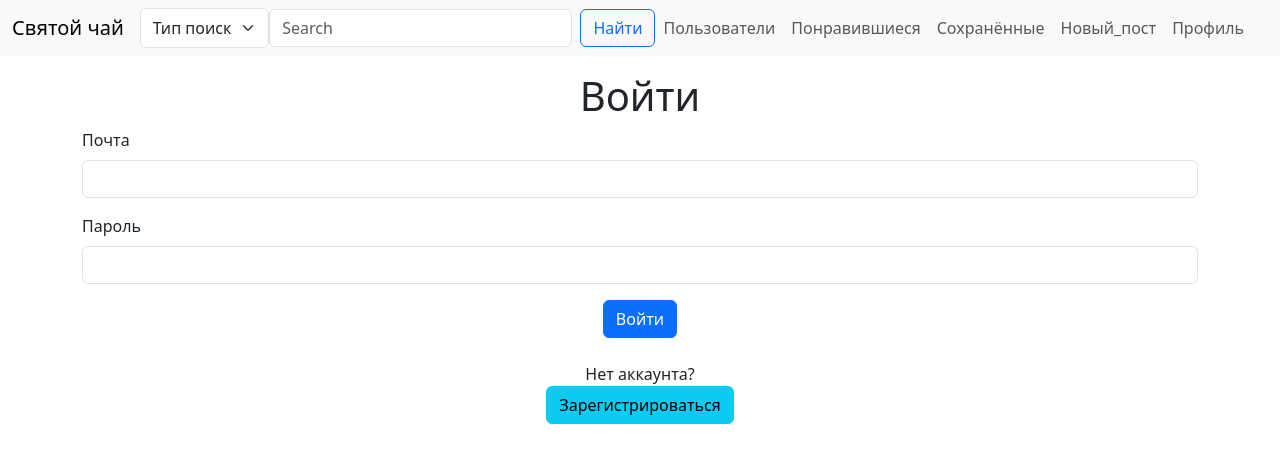
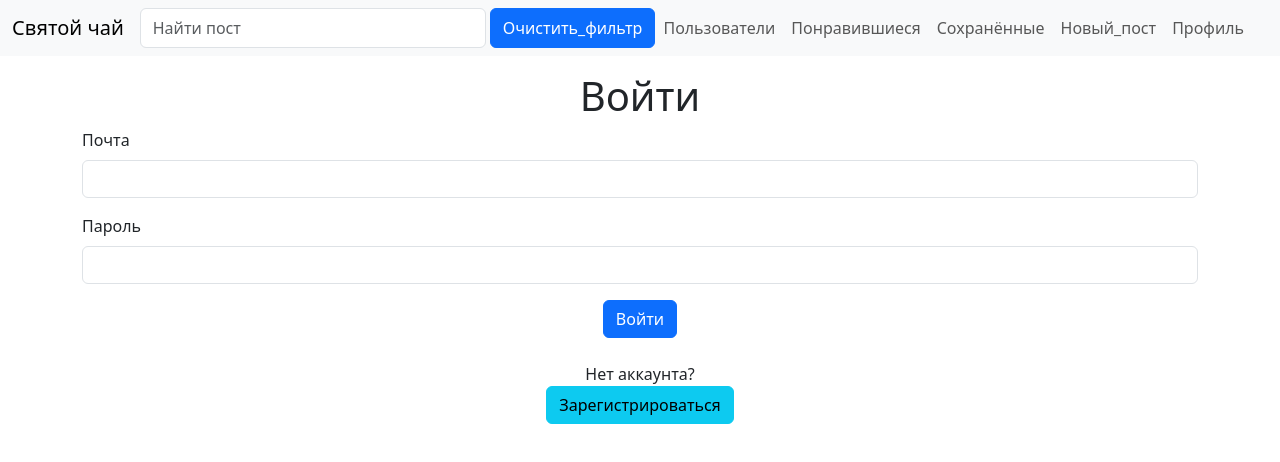
Before and after one commit to 2-Elena-0/forum_react, a React (Vite) app: page /sign-in in a window 1280 px wide. Shown: the top 462 px of the page. Built offline with nearby package versions, Linux system fonts and the light colour scheme.

Commit message:
добавлена функция поиска

```diff
--- /dev/null
+++ b/src/Components/Components/FindPost.tsx
@@ -0,0 +1,23 @@
+import {Button, Form} from "react-bootstrap";
+import {useDispatch} from "react-redux";
+import {clearFilter, setValue} from "../../Redux/FilterSlice.ts";
+import {useAppSelector} from "../../Redux/store.ts";
+
+export const FindPost = () => {
+    const filters = useAppSelector(state => state.filters.value);
+    const dispatch = useDispatch();
+
+    return (<>
+        <Form.Control
+            type="search"
+            placeholder="Найти пост"
+            aria-label="Search"
+            className="me-1 collapse navbar-collapse justify-content-center w-100 d-flex"
+            onChange={(e) => {
+                dispatch(setValue(e.target.value))
+            }}
+            value={filters}
+        />
+        <Button onClick={() => dispatch(clearFilter())}>Очистить_фильтр</Button>
+    </>)
+}
--- a/src/Components/Components/UserPost.tsx
+++ b/src/Components/Components/UserPost.tsx
@@ -3,6 +3,7 @@ import {Container} from "react-bootstrap";
 import axios from "axios";
 import {MySpinner} from "../Comments/Spinner.tsx";
 import {PostMap} from "./PostMap.tsx";
+import {useAppSelector} from "../../Redux/store.ts";
 
 export type postType = {
     uid: string;
@@ -17,16 +18,18 @@ export type postType = {
 
 export const UserPost = ({creatorUid = ""}) => {
     const [posts, setPosts] = useState<postType[]>([]);
+    const filters = useAppSelector(state => state.filters.value);
 
     useEffect(() => {
         axios.get(`http://localhost:5152/api/Post/${creatorUid}`).then(res => {
-            setPosts(res.data)
+            const myPosts : postType[] = res.data;
+            setPosts(myPosts.filter(x => x.name.toLowerCase().includes(filters)));
         })
-    }, []);
+    }, [filters]);
 
     return (<Container>
         {posts.length == 0 ? (<MySpinner/>) : (<>
-            <PostMap posts={posts} />
+            <PostMap posts={posts}/>
         </>)}
     </Container>)
 }
--- a/src/Components/Navbar/ForumNavbar.tsx
+++ b/src/Components/Navbar/ForumNavbar.tsx
@@ -1,6 +1,7 @@
-import {Button, Container, Form, Nav, Navbar, Offcanvas} from "react-bootstrap";
+import {Container, Nav, Navbar, Offcanvas} from "react-bootstrap";
 import "../../NavStile.css"
 import {Link} from "react-router";
+import {FindPost} from "../Components/FindPost.tsx";
 
 const ForumNavbar = () => {
     return (<>
@@ -19,21 +20,7 @@ const ForumNavbar = () => {
                         </Offcanvas.Title>
                     </Offcanvas.Header>
                     <Offcanvas.Body>
-                        <Form.Select className={"d-flex w-responsive"} aria-label="Default select example">
-                            <option>Тип поиска</option>
-                            <option value="1">Название</option>
-                            <option value="2">Пользователь</option>
-                            <option value="3">Тема</option>
-                        </Form.Select>
-                        <Form className="collapse navbar-collapse justify-content-center w-100 d-flex">
-                            <Form.Control
-                                type="search"
-                                placeholder="Search"
-                                className="me-2"
-                                aria-label="Search"
-                            />
-                            <Button variant="outline-primary">Найти</Button>
-                        </Form>
+                        <FindPost/>
                         <Nav className="justify-content-end flex-grow-1 pe-3">
                             <Nav.Link as={Link} to="/users">Пользователи</Nav.Link>
                             <Nav.Link as={Link} to="/liked">Понравившиеся</Nav.Link>
--- a/src/Components/Profile/Profile.tsx
+++ b/src/Components/Profile/Profile.tsx
@@ -7,6 +7,8 @@ import {MySpinner} from "../Comments/Spinner.tsx";
 import {UserRefactor} from "../Users/Components/UserRefactor.tsx";
 import {Exit} from "./Components/Exit.tsx";
 import {ProfilePart} from "./Components/ProfilePart.tsx";
+import {useDispatch} from "react-redux";
+import {clearFilter} from "../../Redux/FilterSlice.ts";
 
 export const Profile = () => {
     const [name, setName] = useState<string>("");
@@ -16,9 +18,12 @@ export const Profile = () => {
     const [followers, setFollowers] = useState<number>(0);
 
     const navigate = useNavigate();
+    const dispatch = useDispatch();
 
     useEffect(() => {
         if (localStorage.getItem("token") && localStorage.getItem("uid")) {
+            dispatch(clearFilter());
+
             axios.get(`http://localhost:5152/api/User/${localStorage.getItem("uid")}`, {
                 headers: {
                     Authorization: `Bearer ${localStorage.getItem("token")}`
--- /dev/null
+++ b/src/Redux/FilterSlice.ts
@@ -0,0 +1,26 @@
+import {createSlice, type PayloadAction} from "@reduxjs/toolkit";
+
+interface PriceState {
+    value: string
+}
+
+const initialState: PriceState = {
+    value: ""
+}
+
+export const FilterSlice = createSlice({
+    name: 'filterModal',
+    initialState,
+    reducers: {
+        setValue: (state, action : PayloadAction<string>) => {
+            state.value = action.payload;
+        },
+        clearFilter: (state) => {
+            state.value = initialState.value;
+        }
+    },
+})
+
+export const { setValue, clearFilter } = FilterSlice.actions
+
+export default FilterSlice.reducer
--- a/src/Redux/store.ts
+++ b/src/Redux/store.ts
@@ -3,12 +3,14 @@ import { configureStore } from '@reduxjs/toolkit'
 import {TopicModalSlice} from "./topicModalSlice.ts";
 import {UpdateSlice} from "./updateSlice.tsx";
 import {LinkSlice} from "./LinkSlice.ts";
+import {FilterSlice} from "./FilterSlice.ts";
 
 export const store = configureStore({
     reducer: {
         show: TopicModalSlice.reducer,
         updateState: UpdateSlice.reducer,
         links: LinkSlice.reducer,
+        filters: FilterSlice.reducer,
     },
 })
 
```
